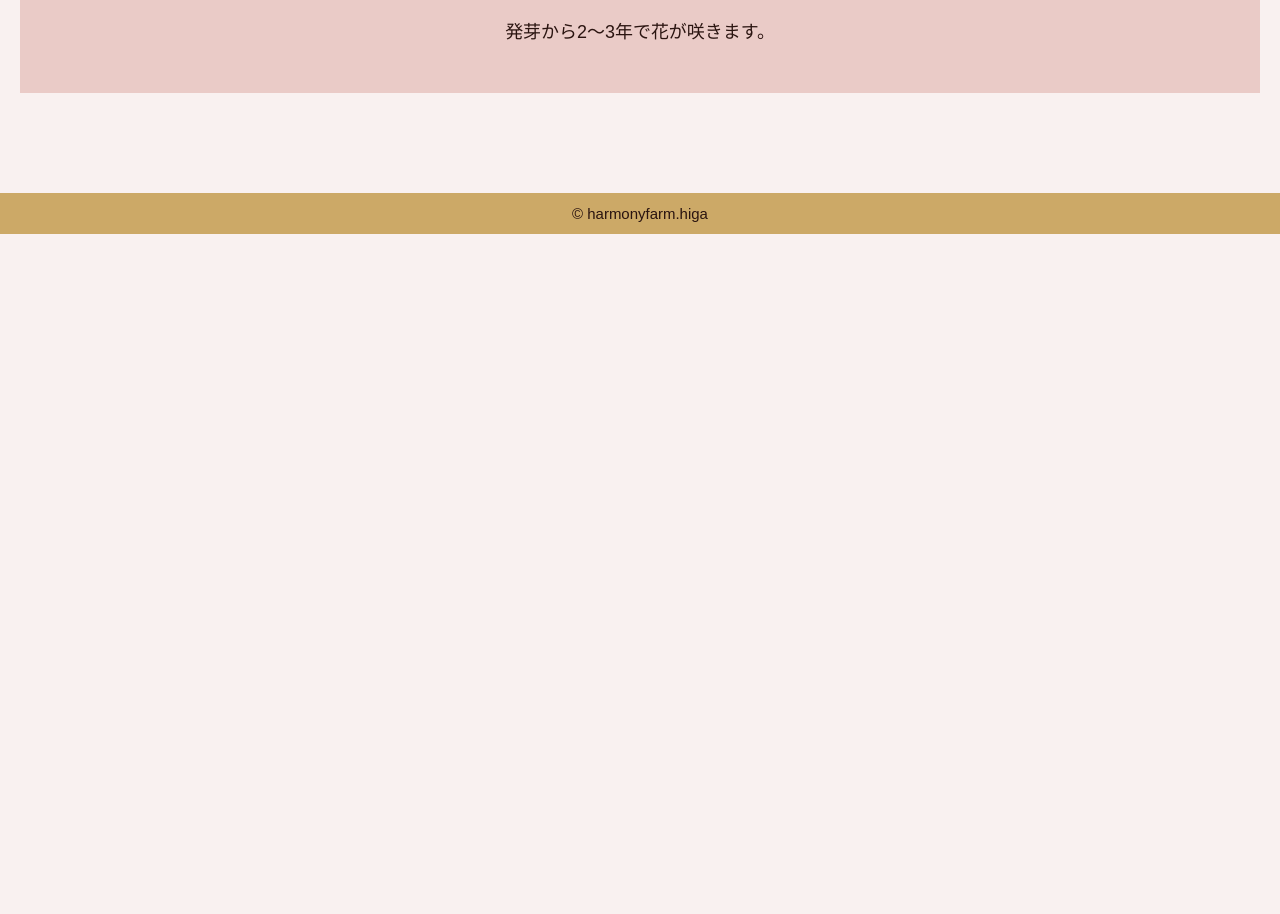
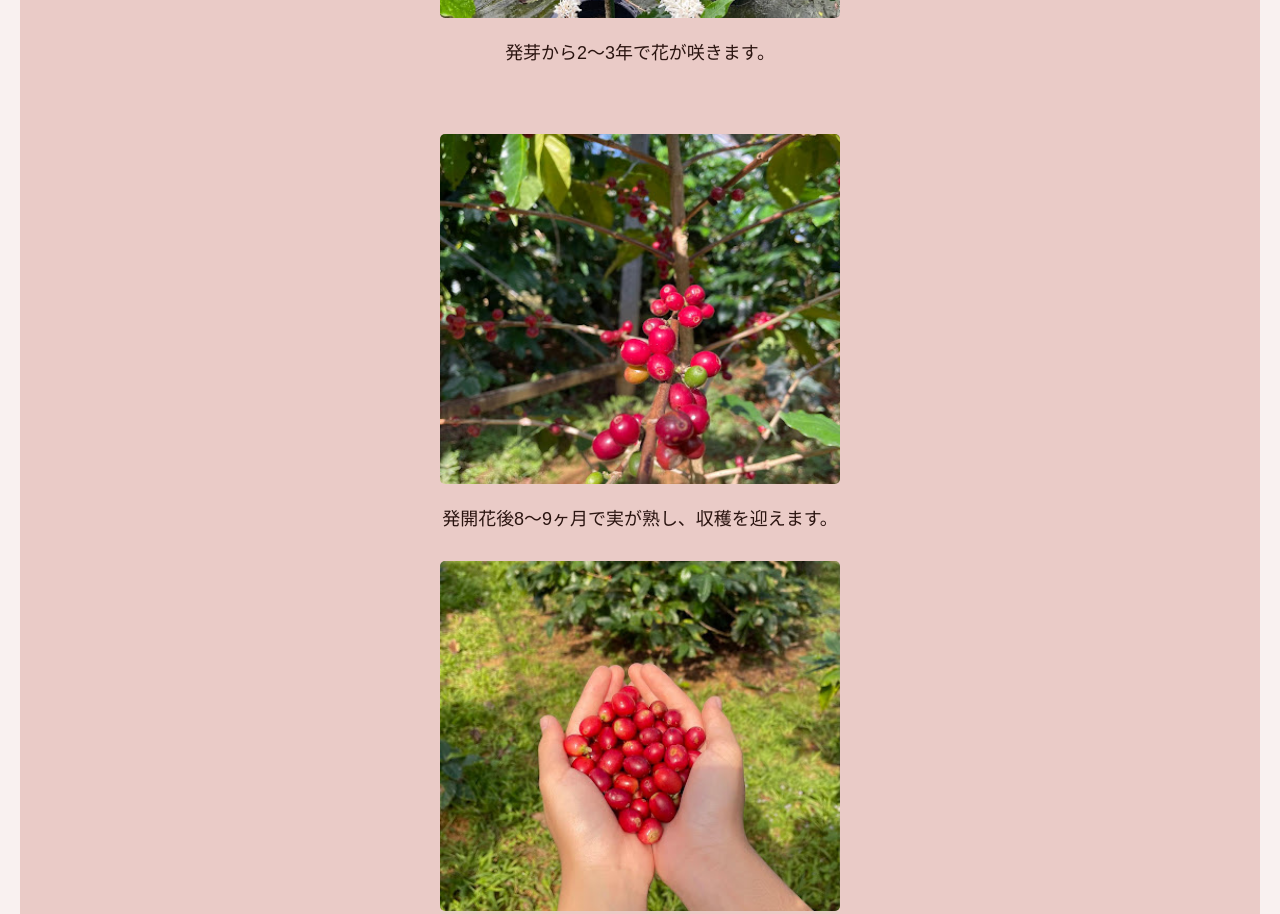
Before and after one commit to harmonyfarm/harmonyfarm.github.io, a plain HTML site: page topic1.html in a window 1280 px wide. Shown: the part 3716-4630 px from the top of the page. Before the commit the page ends 3950 px from the top, so only its background shows below. Drawn offline with Linux system fonts and the light colour scheme; a web font is replaced by a local one.

Commit message:
Add files via upload

```diff
--- a/topic1.html
+++ b/topic1.html
@@ -105,12 +105,13 @@
               <div class="img_area">
                 <img class="" src="./assets/pic/topic1_5.jpg" alt="大きな鉢か地面に植え替え">
               </div>
+              <div class="text_area">
+                <p>8ヶ月〜1年　鉢で育てた後、より大きな鉢か地面に植え替えてあげます。</p>
+                <br>
+              </div>
               <div class="img_area">
                 <img class="" src="./assets/pic/topic1_6.jpg" alt="大きな鉢か地面に植え替え">
               </div>
-                <div class="text_area">
-                  <p>8ヶ月〜1年　鉢で育てた後、より大きな鉢か地面に植え替えてあげます。</p>
-                </div>
             </div>
             </div>
           </div>
@@ -119,10 +120,22 @@
             <div>
             <div class="topic_item">
               <div class="img_area">
-                <img class="" src="./assets/pic/topic1_7.jpg" alt="スタッフ">
+                <img class="" src="./assets/pic/topic1_7.jpg" alt="コーヒーの花">
               </div>
               <div class="text_area">
                 <p>発芽から2〜3年で花が咲きます。</p>
+              </div>
+            </div>
+            <div class="topic_item">
+              <div class="img_area">
+                <img class="" src="./assets/pic/topic1_8.jpg" alt="">
+              </div>
+              <div class="text_area">
+                <p>発開花後8〜9ヶ月で実が熟し、収穫を迎えます。</p>
+                <br>
+              </div>
+              <div class="img_area">
+                <img class="" src="./assets/pic/topic1_9.jpg" alt="">
               </div>
             </div>
             </div>
```
